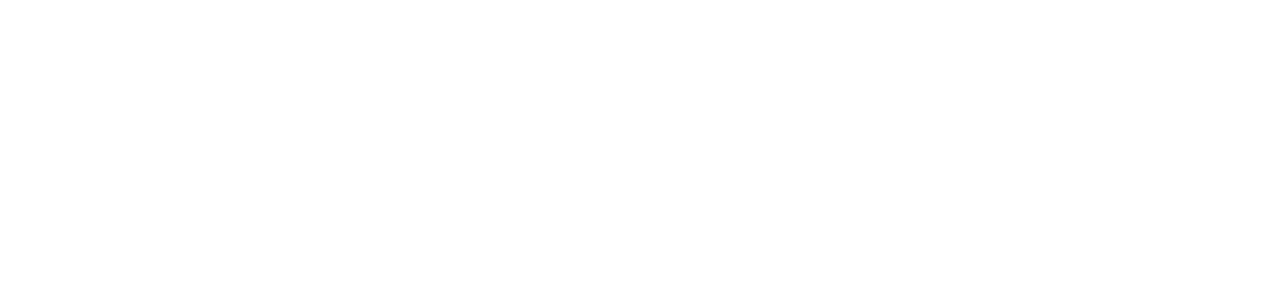
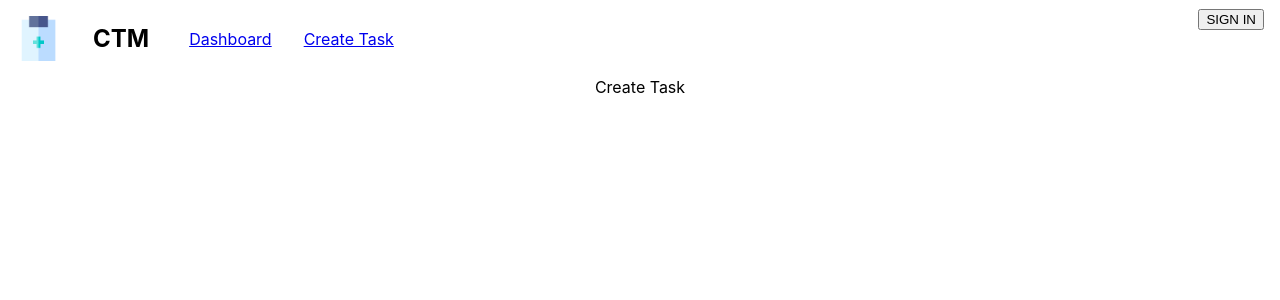
Before and after one commit to david-tech-ding/task-management-app, a React (Create React App) app: page /create-task in a window 1280 px wide. Shown: the top 300 px of the page. Built offline with nearby package versions, Linux system fonts and the light colour scheme.

Commit message:
Navbar added

```diff
--- a/package.json
+++ b/package.json
@@ -38,7 +38,7 @@
   "devDependencies": {
     "axios": "^1.4.0",
     "firebase": "^10.0.0",
-    "react-router-dom": "^6.14.1",
+    "react-router-dom": "^6.14.2",
     "react-testing-library": "^8.0.1"
   }
 }
--- a/public/index.html
+++ b/public/index.html
@@ -24,7 +24,7 @@
       work correctly both with client-side routing and a non-root public URL.
       Learn how to configure a non-root public URL by running `npm run build`.
     -->
-    <title>React App</title>
+    <title>Clinic Task Manager</title>
   </head>
   <body>
     <noscript>You need to enable JavaScript to run this app.</noscript>
--- a/src/components/App.js
+++ b/src/components/App.js
@@ -1,8 +1,22 @@
+import React from "react";
+import { BrowserRouter as Router, Route, Routes } from "react-router-dom";
 import "../styles/app.css";
 import NavBar from "../components/NavBar";
+import Dashboard from "./Dashboard";
+import CreateTask from "./CreateTask";
 
 function App() {
-  return <div className="App"></div>;
+  return (
+    <div className="App">
+      <Router>
+        <NavBar />
+        <Routes>
+          <Route path="dashboard" element={<Dashboard />}></Route>
+          <Route path="create-task" element={<CreateTask />}></Route>
+        </Routes>
+      </Router>
+    </div>
+  );
 }
 
 export default App;
--- /dev/null
+++ b/src/components/CreateTask.js
@@ -0,0 +1,7 @@
+import React from "react";
+
+const CreateTask = () => {
+  return <div>Create Task</div>;
+};
+
+export default CreateTask;
--- a/src/components/NavBar.js
+++ b/src/components/NavBar.js
@@ -1,8 +1,28 @@
 import React from "react";
+import { Link } from "react-router-dom";
 import "../styles/navbar.css";
+import taskLogo from "../images/taskLogo.png";
 
 const NavBar = () => {
-  return <div>NavBar</div>;
+  return (
+    <>
+      <div className="navbar">
+        <img src={taskLogo} alt="clinic-task-logo" class="navbar-logo"></img>
+        <h2 className="navbar-title">CTM</h2>
+        <ul className="navbar-links">
+          <li className="navbar-links-item">
+            <Link to="dashboard">Dashboard</Link>
+          </li>
+          <li className="navbar-links-item">
+            <Link to="create-task">Create Task</Link>
+          </li>
+        </ul>
+        <div className="signin-button">
+          <button className="signin">SIGN IN</button>
+        </div>
+      </div>
+    </>
+  );
 };
 
 export default NavBar;
--- a/src/styles/navbar.css
+++ b/src/styles/navbar.css
@@ -0,0 +1,32 @@
+.navbar-logo{
+    max-width: 60px;
+    max-height: 45px;
+    margin-right: 1em;
+    padding: 1em;
+    align-self: center;
+}
+.navbar{
+    display: flex;
+}
+
+.navbar-title{
+    margin-right: 1em;
+    align-self: center;
+}
+
+.navbar-links{
+    display: flex;
+    margin: 0;
+    padding: 0;
+    align-items: center
+}
+
+.navbar-links-item{
+    list-style-type: none;
+    padding: 0 1em;
+}
+
+.signin-button{
+    margin-left: auto;
+    padding: 0.5em 1em;
+}
```
Also changed, not shown: src/images/taskLogo.png (added), 1 other file (tests, documents, lock files or other folders).
